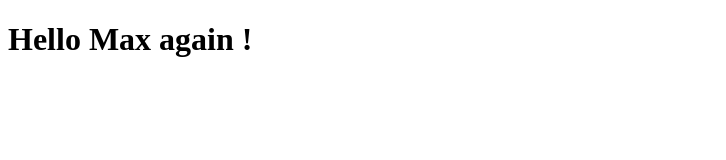
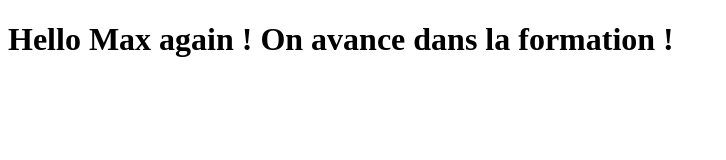
Before and after one commit to enzomak11/coursera-test, a plain HTML site: page index.html in a window 1280 px wide. Shown: the whole page, without its empty margins (0-726 px from the left). Drawn offline with Linux system fonts and the light colour scheme.

Commit message:
Small addition to our page content.

```diff
--- a/index.html
+++ b/index.html
@@ -4,6 +4,6 @@
 	<title>Hello Max</title>
 </head>
 <body>
-<h1>Hello Max again !</h1>
+<h1>Hello Max again ! On avance dans la formation !</h1>
 </body>
 </html>
```
